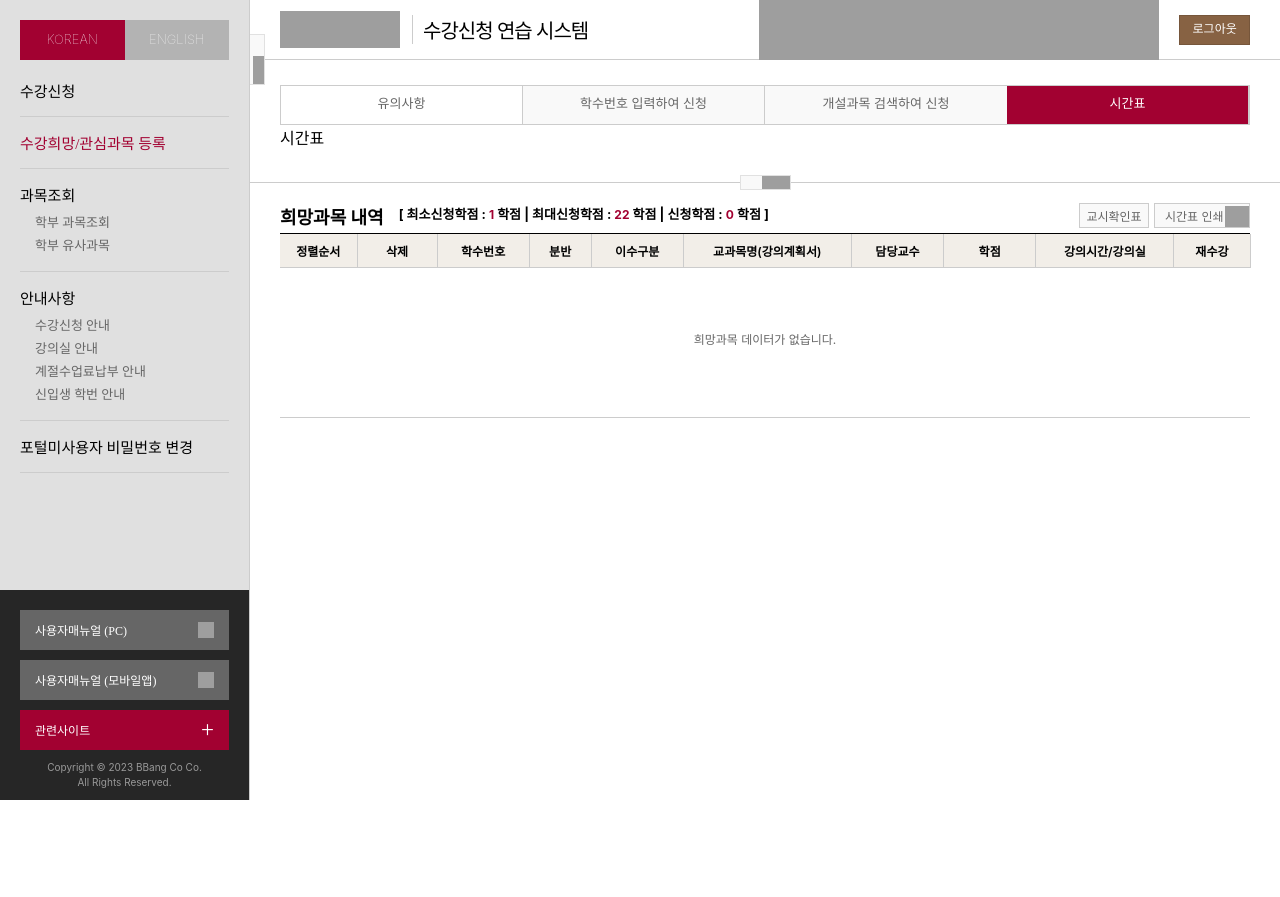
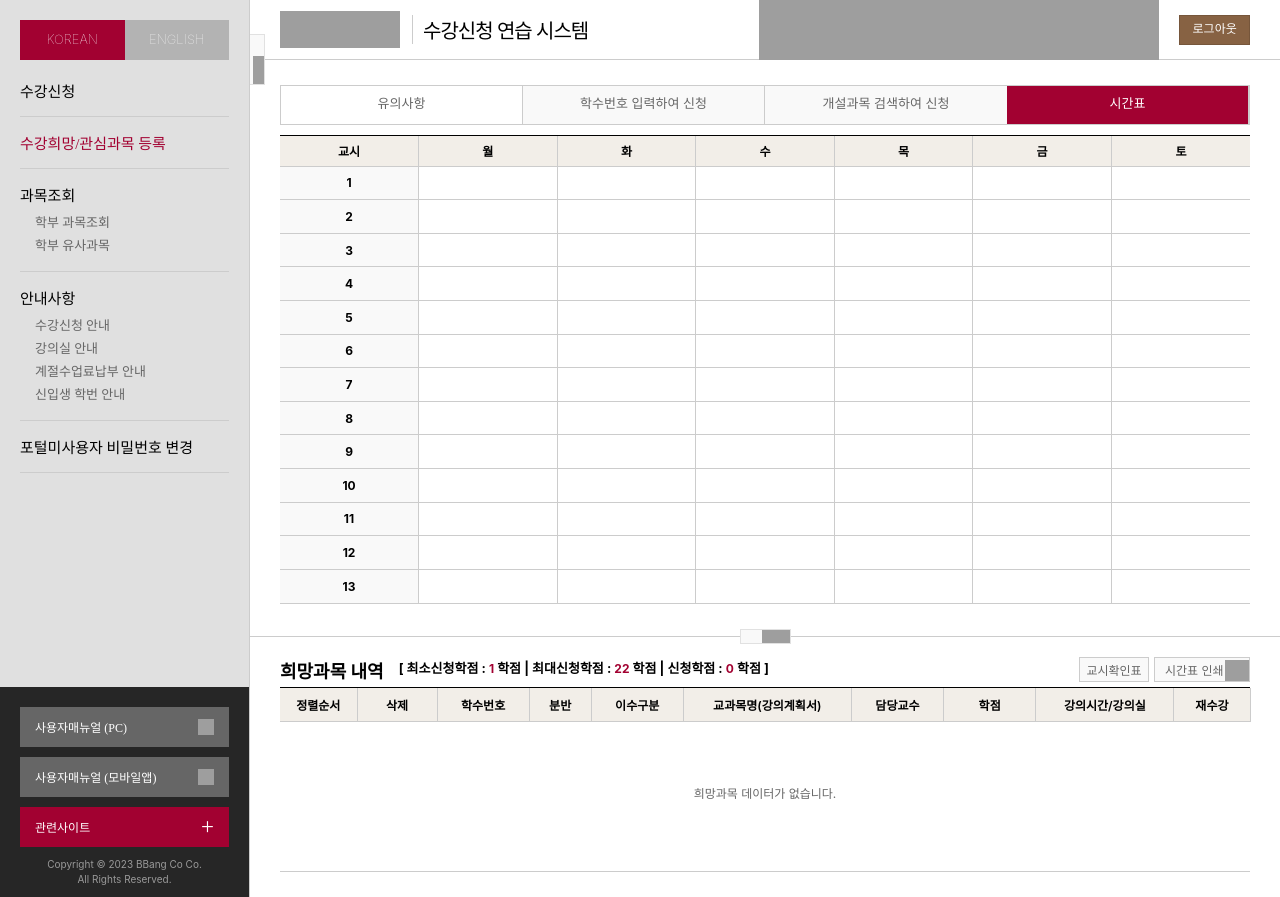
Before and after one commit to k9yuw/BCC_sugang, a Next.js app: page /preferredCourses in a window 1280 px wide. Both pictures are taken after a click on the element "시간표". Before the commit the page ends 800 px from the top, so only its background shows below. Built offline with nearby package versions, Linux system fonts and the light colour scheme; grey boxes are pictures that could not be loaded.

Commit message:
:hammer: added time table displayed in preferred courses

```diff
--- /dev/null
+++ b/app/components/table/preferredTimeTable/preferredTimeTable.tsx
@@ -0,0 +1,185 @@
+"use client"
+
+import styles from './preferredTimeTable.module.css'
+
+// const innerColor = new Array(63).fill('white');
+// const colorKind = ["#D63D2F", "#E06616", "#E0A605", "#789C0C", "#1879D3"];
+
+
+export default function PreferredTimeTable(){
+
+
+	return(
+	<div>
+	<div //수강신청 내역 테이블
+		style={{
+		borderTop: "1px solid black",
+		marginTop: "10px",
+		width: "100%",
+		height: "468px",
+		}}
+	>
+		<table
+		style={{
+			// borderLeft: "1px solid #ccc",
+			borderCollapse: "collapse",
+			width: "100%",
+			height: "100%",
+			boxSizing: "content-box",
+			tableLayout: "fixed",
+			overflow: "scroll",
+			fontSize: "12px",
+			textAlign: "center",
+		}}
+		>
+			<thead style={{
+				height: "30px",
+				backgroundColor: "#f2eee8" }}>
+				<tr>
+					<th className={styles.indexTop}>
+						교시
+					</th>
+					<th className={styles.indexTop}>
+						월
+					</th>
+					<th className={styles.indexTop}>
+						화
+					</th>
+					<th className={styles.indexTop}>
+						수
+					</th>
+					<th className={styles.indexTop}>
+						목
+					</th>
+					<th className={styles.indexTop}>
+						금
+					</th>
+					<th className={styles.indexTop} style={{borderRight: "0"}}>
+						토
+					</th>
+				</tr>
+			</thead>
+		<tbody>
+			<tr>
+				<th className={styles.inner} style={{backgroundColor: "rgb(249,249,249)"}}>1</th>
+				<th className={styles.inner} ></th>
+				<th className={styles.inner} ></th>
+				<th className={styles.inner} ></th>
+				<th className={styles.inner} ></th>
+				<th className={styles.inner} ></th>
+				<th className={styles.inner} style={{borderRight: "0"}}></th>
+			</tr>
+			<tr>
+				<th className={styles.inner} style={{backgroundColor: "rgb(249,249,249)"}}>2</th>
+				<th className={styles.inner} ></th>
+				<th className={styles.inner} ></th>
+				<th className={styles.inner} ></th>
+				<th className={styles.inner} ></th>
+				<th className={styles.inner} ></th>
+				<th className={styles.inner} style={{borderRight: "0"}}></th>
+			</tr>
+			<tr>
+				<th className={styles.inner} style={{backgroundColor: "rgb(249,249,249)"}}>3</th>
+				<th className={styles.inner} ></th>
+				<th className={styles.inner} ></th>
+				<th className={styles.inner} ></th>
+				<th className={styles.inner} ></th>
+				<th className={styles.inner} ></th>
+				<th className={styles.inner} style={{borderRight: "0"}}></th>
+			</tr>
+			<tr>
+				<th className={styles.inner} style={{backgroundColor: "rgb(249,249,249)"}}>4</th>
+				<th className={styles.inner} ></th>
+				<th className={styles.inner} ></th>
+				<th className={styles.inner} ></th>
+				<th className={styles.inner} ></th>
+				<th className={styles.inner} ></th>
+				<th className={styles.inner} style={{borderRight: "0"}}></th>
+			</tr>
+			<tr>
+				<th className={styles.inner} style={{backgroundColor: "rgb(249,249,249)"}}>5</th>
+				<th className={styles.inner} ></th>
+				<th className={styles.inner} ></th>
+				<th className={styles.inner} ></th>
+				<th className={styles.inner} ></th>
+				<th className={styles.inner} ></th>
+				<th className={styles.inner} style={{borderRight: "0"}}></th>
+			</tr>
+			<tr>
+				<th className={styles.inner} style={{backgroundColor: "rgb(249,249,249)"}}>6</th>
+				<th className={styles.inner} ></th>
+				<th className={styles.inner} ></th>
+				<th className={styles.inner} ></th>
+				<th className={styles.inner} ></th>
+				<th className={styles.inner} ></th>
+				<th className={styles.inner} style={{borderRight: "0"}}></th>
+			</tr>
+			<tr>
+				<th className={styles.inner} style={{backgroundColor: "rgb(249,249,249)"}}>7</th>
+				<th className={styles.inner} ></th>
+				<th className={styles.inner} ></th>
+				<th className={styles.inner} ></th>
+				<th className={styles.inner} ></th>
+				<th className={styles.inner} ></th>
+				<th className={styles.inner} style={{borderRight: "0"}}></th>
+			</tr>
+			<tr>
+				<th className={styles.inner} style={{backgroundColor: "rgb(249,249,249)"}}>8</th>
+				<th className={styles.inner} ></th>
+				<th className={styles.inner} ></th>
+				<th className={styles.inner} ></th>
+				<th className={styles.inner} ></th>
+				<th className={styles.inner} ></th>
+				<th className={styles.inner} style={{borderRight: "0"}}></th>
+			</tr>
+			<tr>
+				<th className={styles.inner} style={{backgroundColor: "rgb(249,249,249)"}}>9</th>
+				<th className={styles.inner} ></th>
+				<th className={styles.inner} ></th>
+				<th className={styles.inner} ></th>
+				<th className={styles.inner} ></th>
+				<th className={styles.inner} ></th>
+				<th className={styles.inner} style={{borderRight: "0"}}></th>
+			</tr>
+			<tr>
+				<th className={styles.inner} style={{backgroundColor: "rgb(249,249,249)"}}>10</th>
+				<th className={styles.inner} ></th>
+				<th className={styles.inner} ></th>
+				<th className={styles.inner} ></th>
+				<th className={styles.inner} ></th>
+				<th className={styles.inner} ></th>
+				<th className={styles.inner} style={{borderRight: "0"}}></th>
+			</tr>
+			<tr>
+				<th className={styles.inner} style={{backgroundColor: "rgb(249,249,249)"}}>11</th>
+				<th className={styles.inner} ></th>
+				<th className={styles.inner} ></th>
+				<th className={styles.inner} ></th>
+				<th className={styles.inner} ></th>
+				<th className={styles.inner} ></th>
+				<th className={styles.inner} style={{borderRight: "0"}}></th>
+			</tr>
+			<tr>
+				<th className={styles.inner} style={{backgroundColor: "rgb(249,249,249)"}}>12</th>
+				<th className={styles.inner} ></th>
+				<th className={styles.inner} ></th>
+				<th className={styles.inner} ></th>
+				<th className={styles.inner} ></th>
+				<th className={styles.inner} ></th>
+				<th className={styles.inner} style={{borderRight: "0"}}></th>
+			</tr>
+			<tr>
+				<th className={styles.inner} style={{backgroundColor: "rgb(249,249,249)"}}>13</th>
+				<th className={styles.inner} ></th>
+				<th className={styles.inner} ></th>
+				<th className={styles.inner} ></th>
+				<th className={styles.inner} ></th>
+				<th className={styles.inner} ></th>
+				<th className={styles.inner} style={{borderRight: "0"}}></th>
+			</tr>
+		</tbody>
+		</table>
+		</div>
+	</div>
+	);
+}
--- /dev/null
+++ b/app/components/table/sugangTimeTable/timeTable.module.css
@@ -0,0 +1,19 @@
+.indexTop{
+	padding: 0;
+	border-right-style: solid;
+	border-right-width: 1px;
+	border-right-color: #ccc;
+	border-bottom-style: solid;
+	border-bottom-width: 1px;
+	border-bottom-color: #ccc;
+	font-weight: bold;
+}
+.inner{
+	border-right-style: solid;
+	border-right-width: 1px;
+	border-right-color: #ccc;
+	border-bottom-style: solid;
+	border-bottom-width: 1px;
+	border-bottom-color: #ccc;
+	font-weight: bold;
+}
--- a/app/preferredCourses/page.tsx
+++ b/app/preferredCourses/page.tsx
@@ -4,6 +4,7 @@ import Image from "next/image";
 import { useRouter } from "next/navigation";
 import { ChangeEvent, MouseEvent, useState } from "react";
 import Navysm from "../components/clock/navysm";
+import PreferredTimeTable from "../components/table/preferredTimeTable/preferredTimeTable";
 
 export default function Home() {
   const [language, setLanguage] = useState("kor");
@@ -1454,7 +1455,7 @@ export default function Home() {
               </form>
             </div>
           ) : null}
-          {navRegister[2] ? <div>시간표</div> : null}
+          {navRegister[2] ? <PreferredTimeTable/> : null} {/* 수강희망 시간표 */}
         </div>
         <div //상하단 분리선
           style={{
```
Also changed, not shown: app/components/table/preferredTimeTable/preferredTimeTable.module.css (renamed from app/components/table/timeTable.module.css), app/components/table/sugangTimeTable/timeTable.tsx (renamed from app/components/table/timeTable.tsx).
